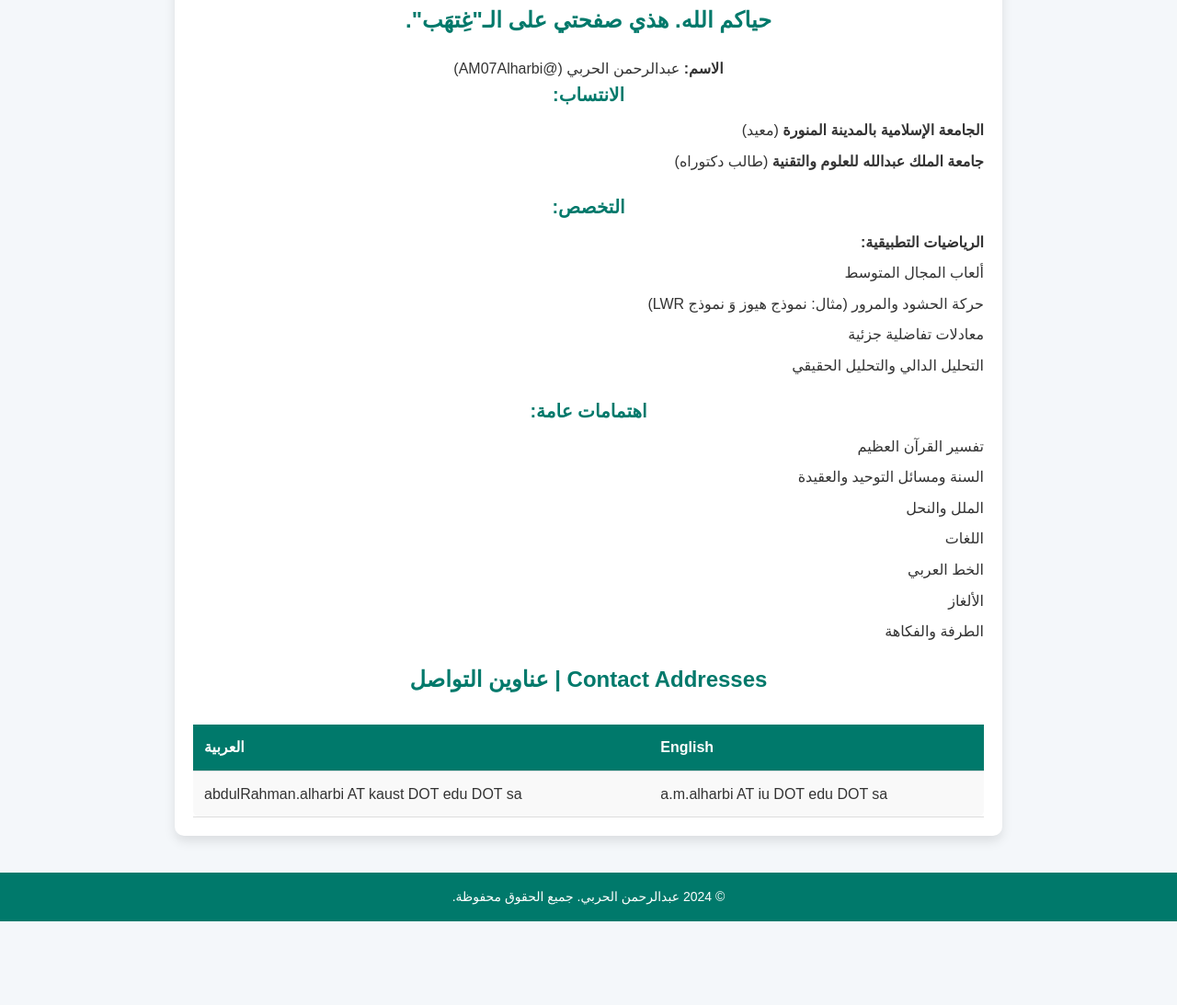
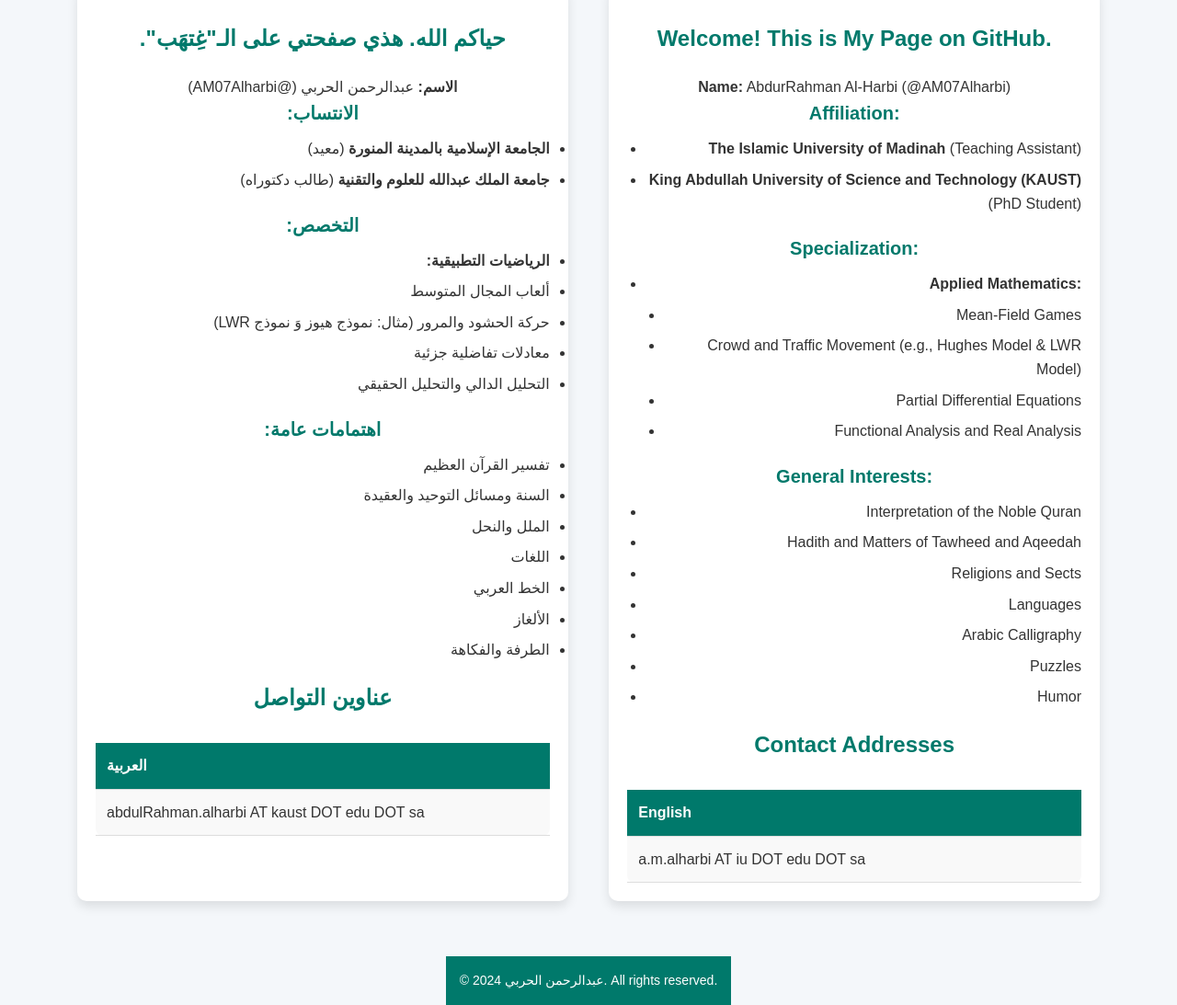
Before and after one commit to AM07Alharbi/am07alharbi.github.io, a plain HTML site: page index.html in a window 1280 px wide. Shown: the part 303-1396 px from the top of the page at 92% size. Before the commit the page ends 1305 px from the top, so only its background shows below. Drawn offline with Linux system fonts and the light colour scheme.

Commit message:
Update index.html

```diff
--- a/index.html
+++ b/index.html
@@ -19,7 +19,10 @@
             line-height: 1.6;
             padding-top: 50px;
             text-align: center;
-            direction: rtl;
+            display: flex;
+            flex-direction: column;
+            justify-content: center;
+            align-items: center;
         }
 
         header {
@@ -27,6 +30,7 @@
             color: white;
             padding: 40px 0;
             text-align: center;
+            width: 100%;
         }
 
         header h1 {
@@ -39,39 +43,48 @@
             font-weight: 300;
         }
 
-        section {
+        .content {
+            display: flex;
+            justify-content: space-between;
+            width: 90%;
+            max-width: 1200px;
+            margin-top: 40px;
+            padding: 20px;
+        }
+
+        .section {
+            width: 48%;
+            padding: 20px;
             background-color: white;
-            max-width: 900px;
-            margin: 40px auto;
-            padding: 20px;
             border-radius: 10px;
             box-shadow: 0 6px 12px rgba(0, 0, 0, 0.1);
         }
 
-        h2 {
+        .section h2 {
             font-size: 24px;
             margin: 20px 0;
             color: #00796b;
         }
 
-        h3 {
+        .section h3 {
             font-size: 20px;
             margin-bottom: 10px;
             color: #00796b;
         }
 
-        ul {
-            list-style-type: none;
+        .section ul {
+            list-style-type: disc;
             margin-bottom: 20px;
             text-align: right;
+            padding-left: 20px;
         }
 
-        ul li {
+        .section ul li {
             margin: 8px 0;
             font-size: 16px;
         }
 
-        table {
+        .section table {
             width: 100%;
             margin-top: 30px;
             border-collapse: collapse;
@@ -79,14 +92,14 @@
             border-radius: 8px;
         }
 
-        table th, table td {
+        .section table th, .section table td {
             padding: 12px;
             text-align: left;
             border-bottom: 1px solid #ddd;
             font-size: 16px;
         }
 
-        table th {
+        .section table th {
             background-color: #00796b;
             color: white;
         }
@@ -109,9 +122,14 @@
                 font-size: 28px;
             }
 
-            section {
-                padding: 15px;
-                margin: 20px;
+            .content {
+                flex-direction: column;
+                align-items: center;
+            }
+
+            .section {
+                width: 100%;
+                margin-bottom: 20px;
             }
 
             h2 {
@@ -141,7 +159,9 @@
     <p>(تحية من عند الله مباركة طيبة)</p>
 </header>
 
-<section>
+<div class="content">
+    <!-- Arabic Version -->
+    <div class="section" dir="rtl">
         <h2>حياكم الله. هذي صفحتي على الـ"غِتهَب".</h2>
         <p><strong>الاسم:</strong> عبدالرحمن الحربي (@AM07Alharbi)</p>
         <h3>الانتساب:</h3>
@@ -172,21 +192,63 @@
             <li>الطرفة والفكاهة</li>
         </ul>
 
-    <h2>Contact Addresses | عناوين التواصل</h2>
+        <h2>عناوين التواصل</h2>
+        <table>
+            <tr>
+                <th>العربية</th>
+            </tr>
+            <tr>
+                <td>abdulRahman.alharbi AT kaust DOT edu DOT sa</td>
+            </tr>
+        </table>
+    </div>
+
+    <!-- English Version -->
+    <div class="section" dir="ltr">
+        <h2>Welcome! This is My Page on GitHub.</h2>
+        <p><strong>Name:</strong> AbdurRahman Al-Harbi (@AM07Alharbi)</p>
+        <h3>Affiliation:</h3>
+        <ul>
+            <li><strong>The Islamic University of Madinah</strong> (Teaching Assistant)</li>
+            <li><strong>King Abdullah University of Science and Technology (KAUST)</strong> (PhD Student)</li>
+        </ul>
+
+        <h3>Specialization:</h3>
+        <ul>
+            <li><strong>Applied Mathematics:</strong></li>
+            <ul>
+                <li>Mean-Field Games</li>
+                <li>Crowd and Traffic Movement (e.g., Hughes Model & LWR Model)</li>
+                <li>Partial Differential Equations</li>
+                <li>Functional Analysis and Real Analysis</li>
+            </ul>
+        </ul>
+
+        <h3>General Interests:</h3>
+        <ul>
+            <li>Interpretation of the Noble Quran</li>
+            <li>Hadith and Matters of Tawheed and Aqeedah</li>
+            <li>Religions and Sects</li>
+            <li>Languages</li>
+            <li>Arabic Calligraphy</li>
+            <li>Puzzles</li>
+            <li>Humor</li>
+        </ul>
+
+        <h2>Contact Addresses</h2>
         <table>
             <tr>
                 <th>English</th>
-            <th>العربية</th>
             </tr>
             <tr>
                 <td>a.m.alharbi AT iu DOT edu DOT sa</td>
-            <td>abdulRahman.alharbi AT kaust DOT edu DOT sa</td>
             </tr>
         </table>
-</section>
+    </div>
+</div>
 
 <footer>
-    <p>&copy; 2024 عبدالرحمن الحربي. جميع الحقوق محفوظة.</p>
+    <p>&copy; 2024 عبدالرحمن الحربي. All rights reserved.</p>
 </footer>
 
 </body>
```
Lines whose indentation alone changed are shown as unchanged.
